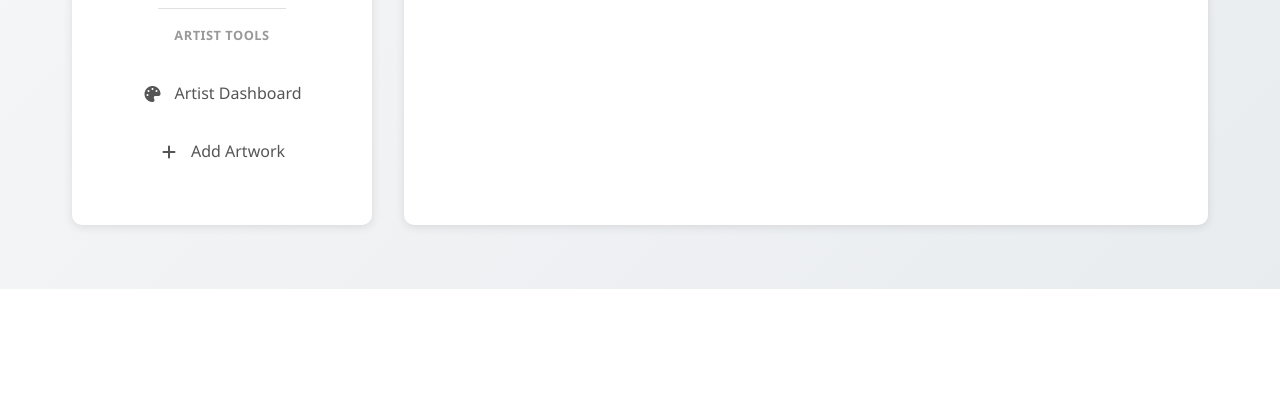
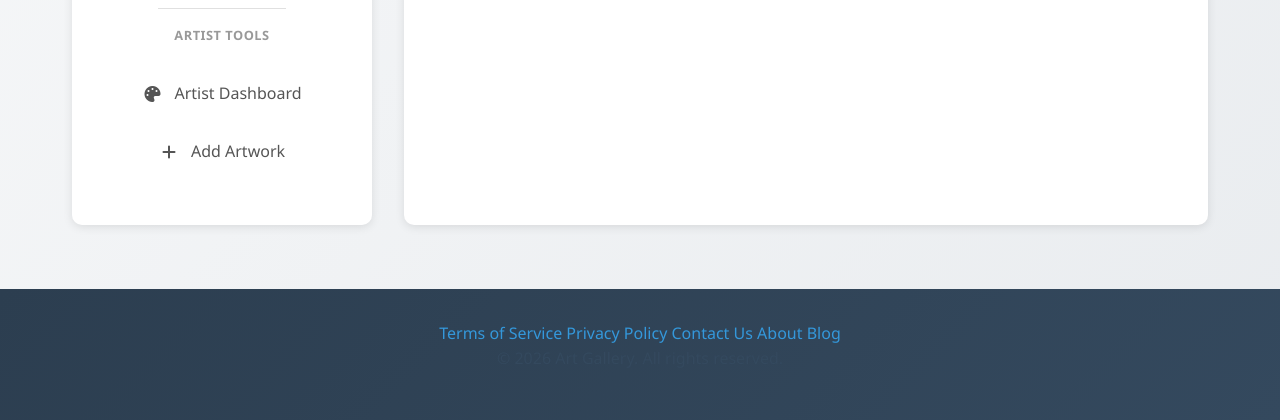
Before and after one commit to renad03-20/e-commerce-website, a Django app: page /accounts/addresses/ in a window 1280 px wide. Shown: the part 630-1050 px from the top of the page. Before the commit the page ends 919 px from the top, so only its background shows below. Run offline with Django 5.2, Linux system fonts and the light colour scheme; the visitor is signed in with stand-in values (Sample User, id 1); data comes from the database, SQL or seed files in the repository; data that the repository does not hold is empty; some libraries are stand-ins or nearby versions; some web fonts are replaced.

Commit message:
add footer for legal pages and rights of use

```diff
--- a/templates/base.html
+++ b/templates/base.html
@@ -98,12 +98,21 @@
         {% block content %}{% endblock %}
     </main>
 
-    <!-- Footer
-    <footer class="footer">
-        <div class="container">
-            <p>&copy; 2025 Art Gallery. All rights reserved.</p>
+<!-- footer -->
+<footer class="footer">
+    <div class="container">
+        <div class="footer-content">
+            <div class="footer-links">
+                <a href="{% url 'terms_of_service' %}">Terms of Service</a>
+                <a href="{% url 'privacy_policy' %}">Privacy Policy</a>
+                <a href="{% url 'contact' %}">Contact Us</a>
+                <a href="#">About</a>
+                <a href="#">Blog</a>
+            </div>
+            <p class="copyright">&copy; {% now "Y" %} Art Gallery. All rights reserved.</p>
         </div>
-    </footer> -->
+    </div>
+</footer>
 
     {% block extra_js %}{% endblock %}
 </body>
```
